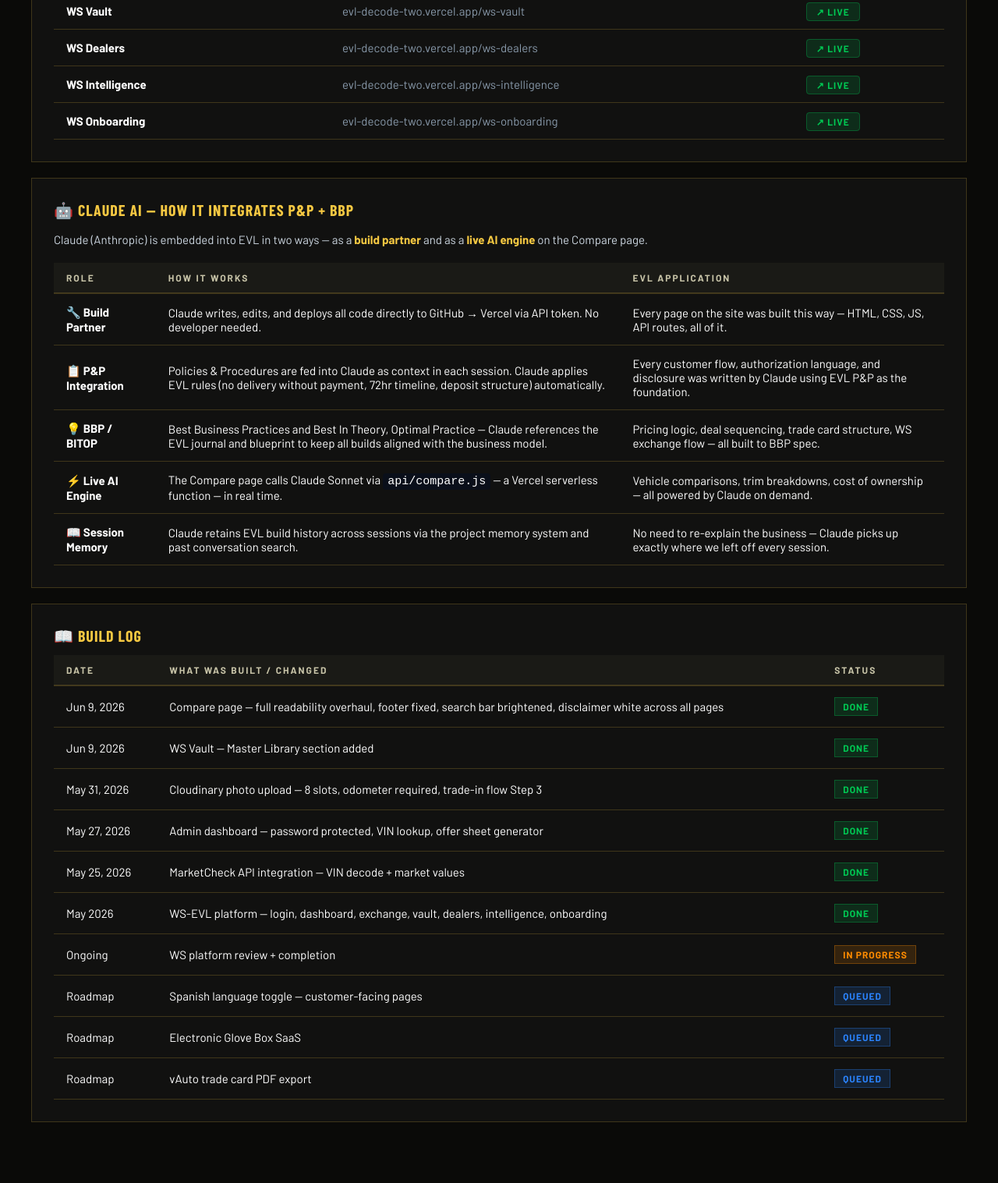
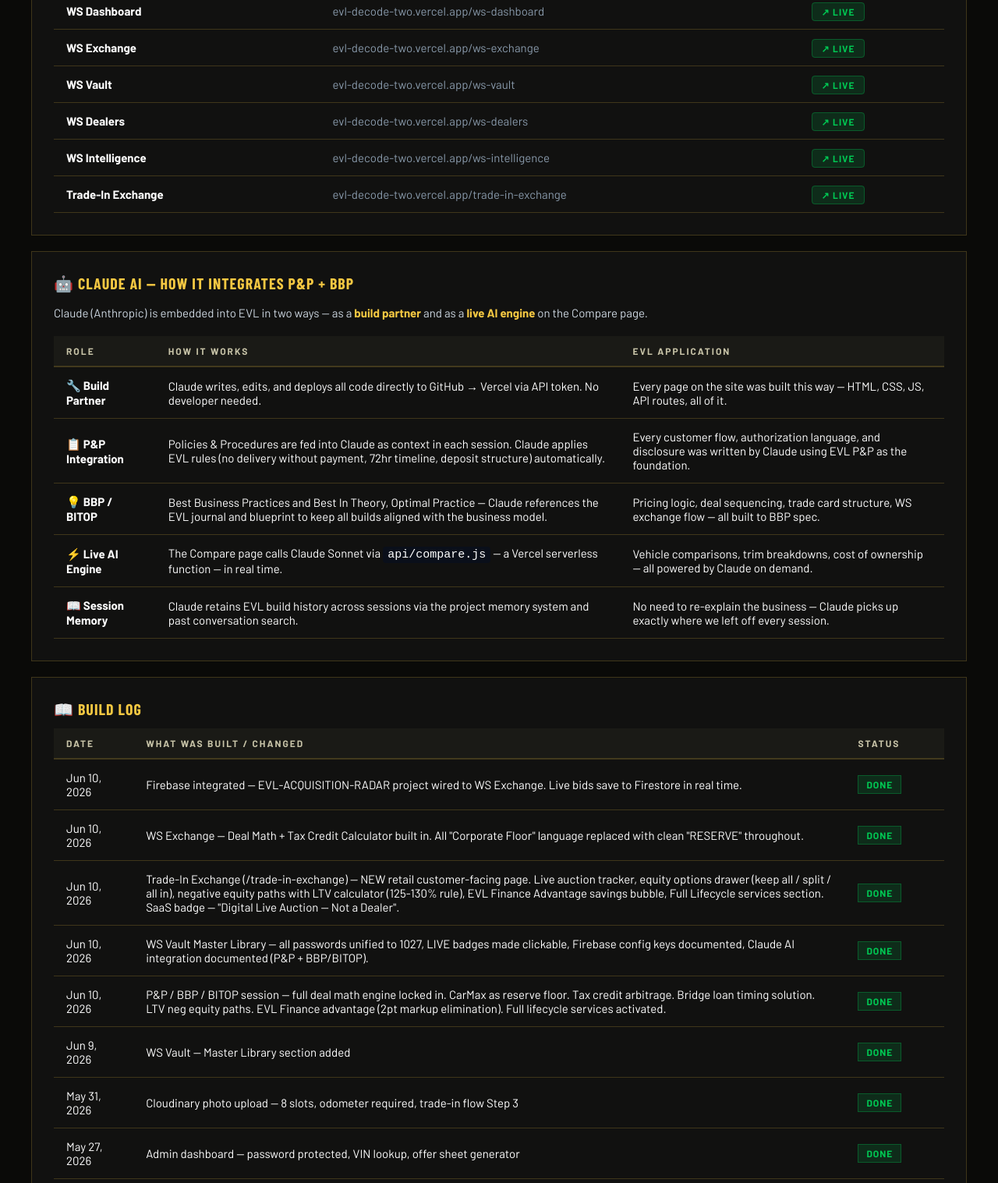
Before and after one commit to timogrady01/evl-decode, a plain HTML site: page public/ws-vault.html in a window 1280 px wide. Shown: the part 2648-4165 px from the top of the page at 78% size. Drawn offline with nearby package versions, Linux system fonts and the light colour scheme; a web font is replaced by a local one.

Commit message:
Vault: Jun 10 build log + Firebase keys + trade-in-exchange added

```diff
--- a/public/ws-vault.html
+++ b/public/ws-vault.html
@@ -153,7 +153,9 @@
         <tr><td><strong>MarketCheck</strong></td><td style="font-family:monospace;font-size:13px;">FXGNAHEEcDXs6ZrDowNjf8WcMhj4dhyU</td><td>VIN decode, market values</td></tr>
         <tr><td><strong>Cloudinary Preset</strong></td><td style="font-family:monospace;font-size:13px;">evl_photos</td><td>Photo uploads — trade-in flow</td></tr>
         <tr><td><strong>EmailJS Template</strong></td><td style="font-family:monospace;font-size:13px;">service_rvscjt3</td><td>Trade submission notifications</td></tr>
-        <tr><td><strong>Anthropic / Claude</strong></td><td style="font-family:monospace;font-size:13px;">Via Vercel API route — api/compare.js</td><td>AI vehicle intelligence — Compare page</td></tr>
+        <tr><td><strong>Firebase Project</strong></td><td style="font-family:monospace;font-size:13px;">evl-acquisition-radar</td><td>Firestore live bids, dealer data, auction engine</td></tr>
+        <tr><td><strong>Firebase API Key</strong></td><td style="font-family:monospace;font-size:13px;">AIzaSyCvvH8bYkoHM933iwODK4AlT2T4HVAJzho</td><td>Web app config — EVL-RADAR-WEB</td></tr>
+        <tr><td><strong>Firebase App ID</strong></td><td style="font-family:monospace;font-size:13px;">1:84195145348:web:b10f837bee92ce2e4674d1</td><td>EVL-RADAR-WEB app identifier</td></tr>
       </tbody>
     </table>
   </div>
@@ -180,7 +182,7 @@
         <tr><td><strong>WS Vault</strong></td><td><a href="https://evl-decode-two.vercel.app/ws-vault" target="_blank" style="color:#8899aa;text-decoration:none;">evl-decode-two.vercel.app/ws-vault</a></td><td><a href="https://evl-decode-two.vercel.app/ws-vault" target="_blank" style="background:rgba(0,200,83,.15);color:#00C853;border:1px solid rgba(0,200,83,.3);padding:4px 12px;border-radius:4px;font-size:12px;font-weight:900;text-decoration:none;letter-spacing:1px;">↗ LIVE</a></td></tr>
         <tr><td><strong>WS Dealers</strong></td><td><a href="https://evl-decode-two.vercel.app/ws-dealers" target="_blank" style="color:#8899aa;text-decoration:none;">evl-decode-two.vercel.app/ws-dealers</a></td><td><a href="https://evl-decode-two.vercel.app/ws-dealers" target="_blank" style="background:rgba(0,200,83,.15);color:#00C853;border:1px solid rgba(0,200,83,.3);padding:4px 12px;border-radius:4px;font-size:12px;font-weight:900;text-decoration:none;letter-spacing:1px;">↗ LIVE</a></td></tr>
         <tr><td><strong>WS Intelligence</strong></td><td><a href="https://evl-decode-two.vercel.app/ws-intelligence" target="_blank" style="color:#8899aa;text-decoration:none;">evl-decode-two.vercel.app/ws-intelligence</a></td><td><a href="https://evl-decode-two.vercel.app/ws-intelligence" target="_blank" style="background:rgba(0,200,83,.15);color:#00C853;border:1px solid rgba(0,200,83,.3);padding:4px 12px;border-radius:4px;font-size:12px;font-weight:900;text-decoration:none;letter-spacing:1px;">↗ LIVE</a></td></tr>
-        <tr><td><strong>WS Onboarding</strong></td><td><a href="https://evl-decode-two.vercel.app/ws-onboarding" target="_blank" style="color:#8899aa;text-decoration:none;">evl-decode-two.vercel.app/ws-onboarding</a></td><td><a href="https://evl-decode-two.vercel.app/ws-onboarding" target="_blank" style="background:rgba(0,200,83,.15);color:#00C853;border:1px solid rgba(0,200,83,.3);padding:4px 12px;border-radius:4px;font-size:12px;font-weight:900;text-decoration:none;letter-spacing:1px;">↗ LIVE</a></td></tr>
+        <tr><td><strong>Trade-In Exchange</strong></td><td><a href="https://evl-decode-two.vercel.app/trade-in-exchange" target="_blank" style="color:#8899aa;text-decoration:none;">evl-decode-two.vercel.app/trade-in-exchange</a></td><td><a href="https://evl-decode-two.vercel.app/trade-in-exchange" target="_blank" style="background:rgba(0,200,83,.15);color:#00C853;border:1px solid rgba(0,200,83,.3);padding:4px 12px;border-radius:4px;font-size:12px;font-weight:900;text-decoration:none;letter-spacing:1px;">↗ LIVE</a></td></tr>
       </tbody>
     </table>
   </div>
@@ -229,7 +231,11 @@
     <table>
       <thead><tr><th>Date</th><th>What Was Built / Changed</th><th>Status</th></tr></thead>
       <tbody>
-        <tr><td>Jun 9, 2026</td><td>Compare page — full readability overhaul, footer fixed, search bar brightened, disclaimer white across all pages</td><td><span class="badge badge-green">DONE</span></td></tr>
+        <tr><td>Jun 10, 2026</td><td>Firebase integrated — EVL-ACQUISITION-RADAR project wired to WS Exchange. Live bids save to Firestore in real time.</td><td><span class="badge badge-green">DONE</span></td></tr>
+        <tr><td>Jun 10, 2026</td><td>WS Exchange — Deal Math + Tax Credit Calculator built in. All "Corporate Floor" language replaced with clean "RESERVE" throughout.</td><td><span class="badge badge-green">DONE</span></td></tr>
+        <tr><td>Jun 10, 2026</td><td>Trade-In Exchange (/trade-in-exchange) — NEW retail customer-facing page. Live auction tracker, equity options drawer (keep all / split / all in), negative equity paths with LTV calculator (125-130% rule), EVL Finance Advantage savings bubble, Full Lifecycle services section. SaaS badge — "Digital Live Auction — Not a Dealer".</td><td><span class="badge badge-green">DONE</span></td></tr>
+        <tr><td>Jun 10, 2026</td><td>WS Vault Master Library — all passwords unified to 1027, LIVE badges made clickable, Firebase config keys documented, Claude AI integration documented (P&P + BBP/BITOP).</td><td><span class="badge badge-green">DONE</span></td></tr>
+        <tr><td>Jun 10, 2026</td><td>P&P / BBP / BITOP session — full deal math engine locked in. CarMax as reserve floor. Tax credit arbitrage. Bridge loan timing solution. LTV neg equity paths. EVL Finance advantage (2pt markup elimination). Full lifecycle services activated.</td><td><span class="badge badge-green">DONE</span></td></tr>
         <tr><td>Jun 9, 2026</td><td>WS Vault — Master Library section added</td><td><span class="badge badge-green">DONE</span></td></tr>
         <tr><td>May 31, 2026</td><td>Cloudinary photo upload — 8 slots, odometer required, trade-in flow Step 3</td><td><span class="badge badge-green">DONE</span></td></tr>
         <tr><td>May 27, 2026</td><td>Admin dashboard — password protected, VIN lookup, offer sheet generator</td><td><span class="badge badge-green">DONE</span></td></tr>
```
